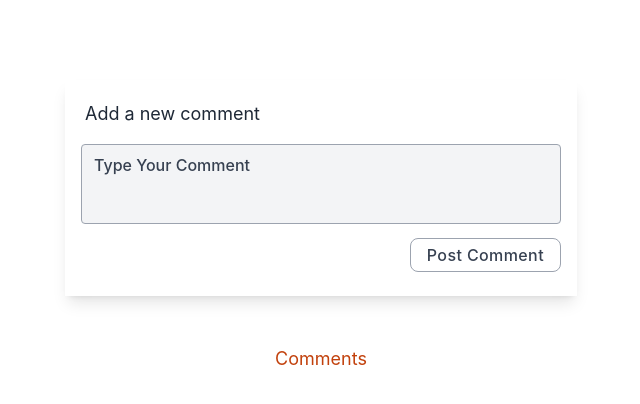
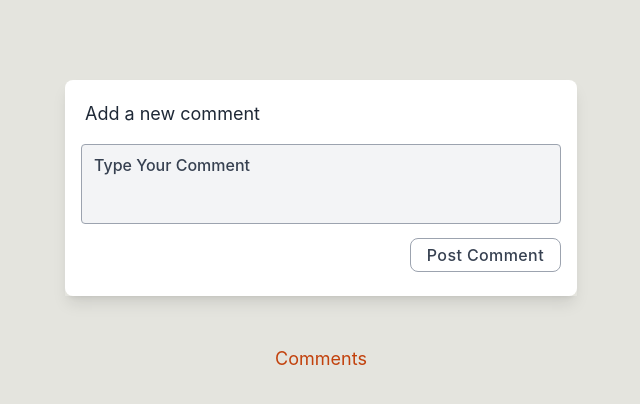
Before and after one commit to ysl0628/react-typescript-comment, a React (Create React App) app: page / in a window 1280 px wide. Shown: the top 404 px of the page, without its empty margins (319-959 px from the left). Built offline with nearby package versions, Linux system fonts and the light colour scheme.

Commit message:
feat: implement body bg-color

```diff
--- a/src/index.css
+++ b/src/index.css
@@ -9,6 +9,7 @@ body {
     sans-serif;
   -webkit-font-smoothing: antialiased;
   -moz-osx-font-smoothing: grayscale;
+  background-color: #E4E4DE;
 }
 
 code {
```
